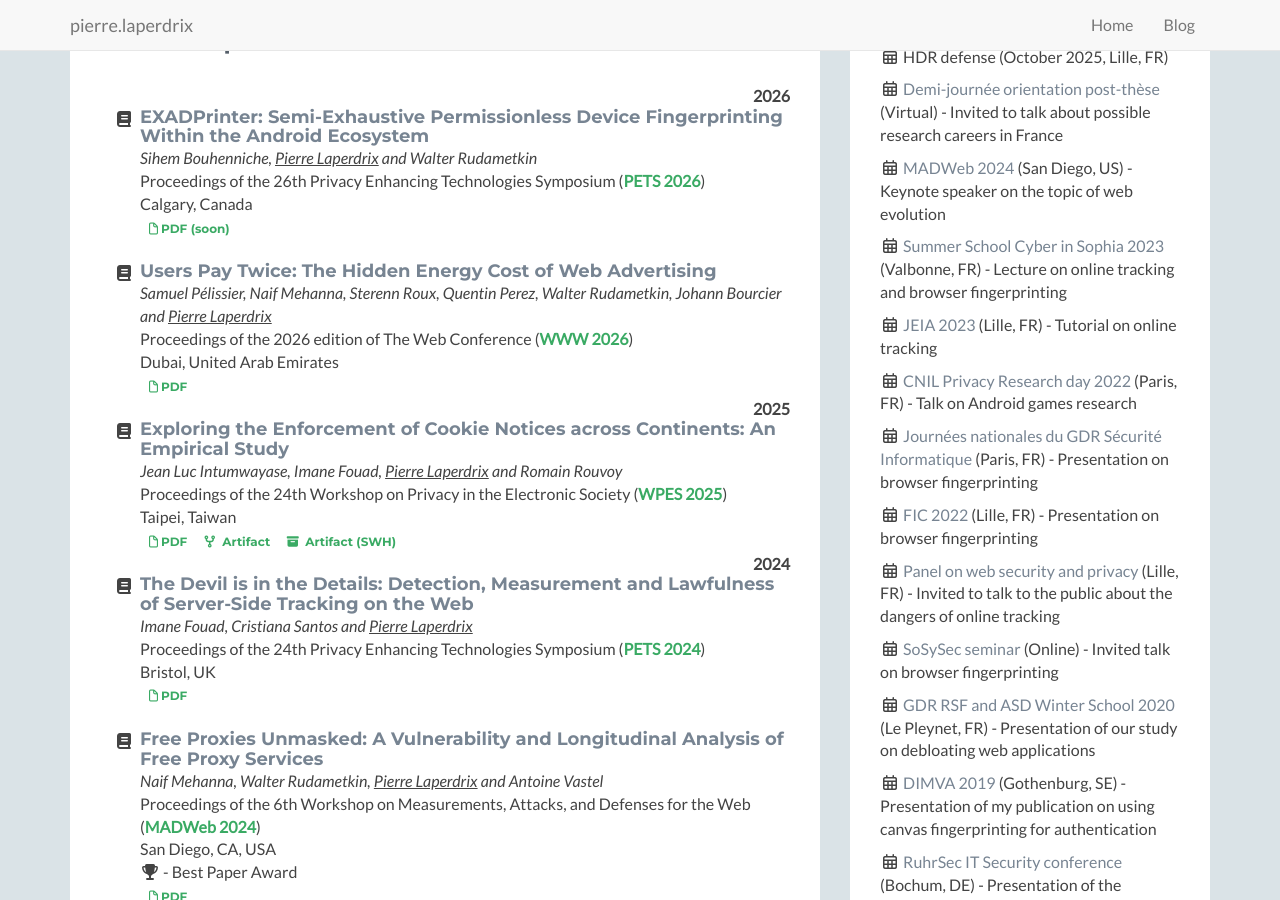
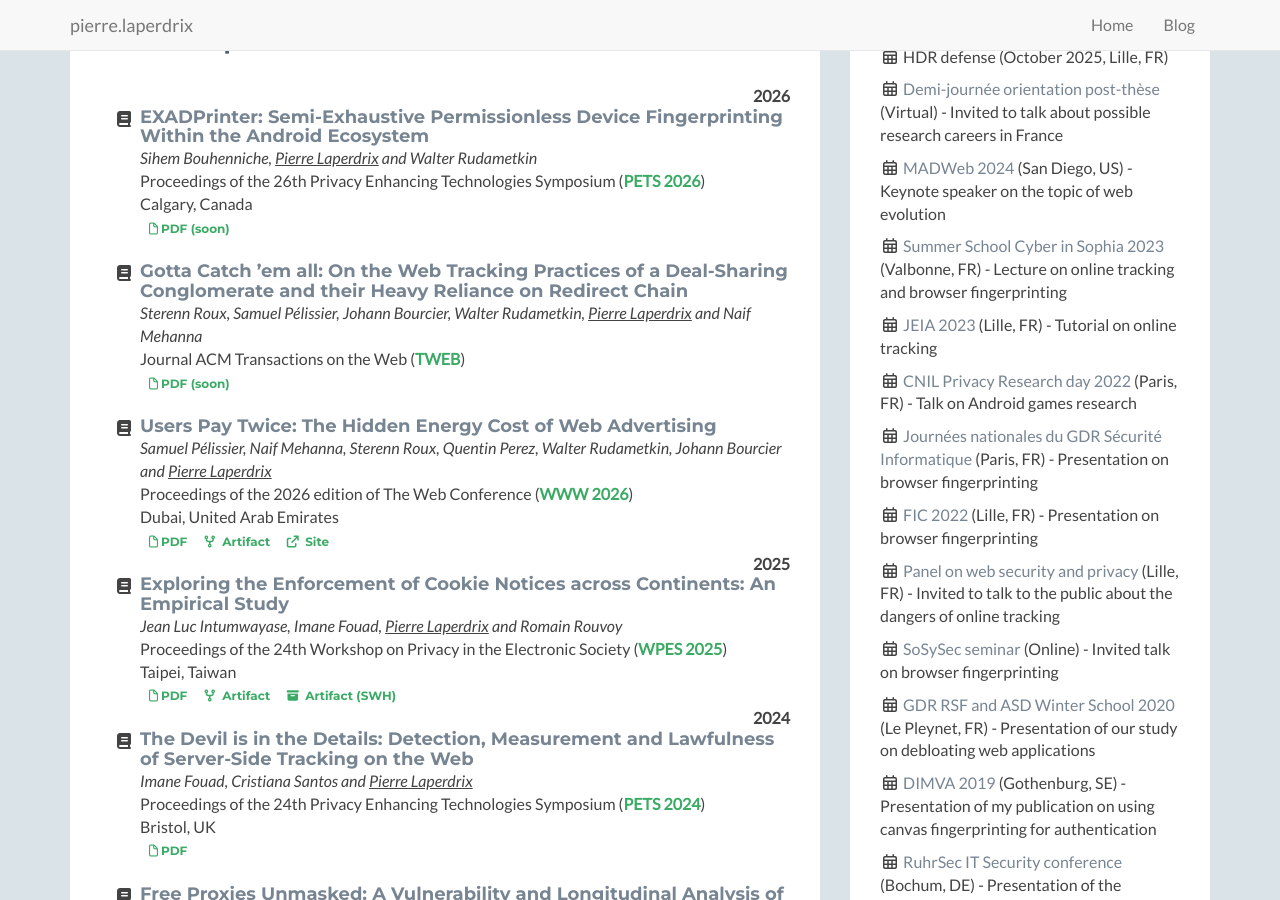
Before and after one commit to plaperdr/plaperdr.github.io, a Jekyll site: the page built from index.html, in a window 1280 px wide and 900 px high, scrolled down 693 px. Built offline with Jekyll 4.4.1, drawn with Linux system fonts in a browser that asks for light colours.

Commit message:
Updating site

```diff
--- a/index.html
+++ b/index.html
@@ -61,6 +61,14 @@ layout: home
                             </li><!--//li-->
                             <br>
                             <li><i class="fa-li fa-solid fa-book"></i>
+                                <h4 class="title">Gotta Catch ’em all: On the Web Tracking Practices of a Deal-Sharing Conglomerate and their Heavy Reliance on Redirect Chain</h4>
+                                <span><i> Sterenn Roux, Samuel Pélissier, Johann Bourcier, Walter Rudametkin, <span class="me">Pierre Laperdrix</span> and Naif Mehanna</i></span><br>
+                                <span> Journal ACM Transactions on the Web (<b><a href="https://dl.acm.org/journal/tweb" target="_blank">TWEB</a></b>)
+                                </span><br>
+                                <a class="btn btn-secondary btn-xs" href="" target="_blank"><i class="fa-regular fa-file"></i>PDF (soon)</a>
+                            </li><!--//li-->
+                            <br>
+                            <li><i class="fa-li fa-solid fa-book"></i>
                                 <h4 class="title">Users Pay Twice: The Hidden Energy Cost of Web Advertising</h4>
                                 <span><i> Samuel Pélissier, Naif Mehanna, Sterenn Roux, Quentin Perez, Walter Rudametkin, Johann Bourcier and <span class="me">Pierre Laperdrix</span></i></span><br>
                                 <span>Proceedings of the 2026 edition of The Web Conference
@@ -68,6 +76,8 @@ layout: home
                                     <br>Dubai, United Arab Emirates
                                 </span><br>
                                 <a class="btn btn-secondary btn-xs" href="https://hal.science/hal-05479340v1/document" target="_blank"><i class="fa-regular fa-file"></i>PDF</a>
+                                <a class="btn btn-secondary btn-xs" href="https://zenodo.org/records/18309442" target="_blank"><i class="fa fa-code-fork"></i>Artifact</a>
+                                <a class="btn btn-secondary btn-xs" href="https://pelissier.eu/users-pay-twice.html" target="_blank"><i class="fa fa-external-link"></i>Site</a>
                             </li><!--//li-->
 
                             <li style="text-align:right"><b>2025</b></li>
```
